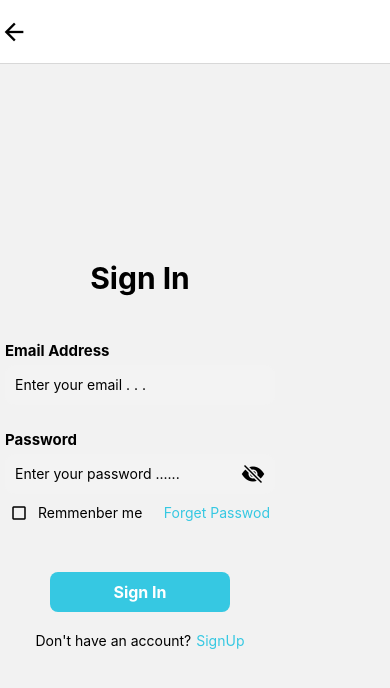
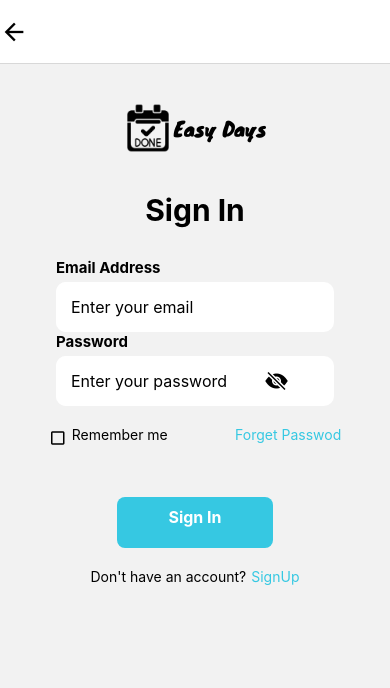
Before and after one commit to NyiWai/easy_days, a React Native app: screen /SignIn in a window 390 px wide. Shown: the top 688 px of the page. Built offline with nearby package versions, Linux system fonts and the light colour scheme.

Commit message:
28 8 1st commit

```diff
--- a/Components/SignIn.jsx
+++ b/Components/SignIn.jsx
@@ -3,13 +3,23 @@ import Ionicons from '@expo/vector-icons/Ionicons';
 import MaterialIcons from '@expo/vector-icons/MaterialIcons';
 import { useNavigation, NavigationContainer } from '@react-navigation/native';
 import { createNativeStackNavigator } from '@react-navigation/native-stack';
-import { View, Text, TextInput, Pressable, StyleSheet, TouchableOpacity, KeyboardAvoidingView } from 'react-native';
+import { View, Text, TextInput, Pressable, StyleSheet, TouchableOpacity, KeyboardAvoidingView, Image } from 'react-native';
+import Knewave from '../assets/Fonts/Knewave/Knewave-Regular.ttf';
+import { useFonts } from 'expo-font';
 
 const SignIn = ({ navigation }) => {
     const [username, setUsername] = useState('');
     const [password, setPassword] = useState('');
     const [isPasswordVisible, setIsPasswordVisible] = useState(false);
     const [isCheckBoxOn, setIsCheckBoxOn] = useState(false);
+
+    const [fontsLoaded] = useFonts({
+        Knewave: Knewave
+    })
+
+    if (!fontsLoaded) {
+        return null; // Handle loading state
+    }
 
     const handleLogin = () => {
         // Implement your login logic here
@@ -21,34 +31,38 @@ const SignIn = ({ navigation }) => {
         // <KeyboardAvoidingView behavior="padding" style={{ flex: 1 }}>
 
         <View style={styles.container}>
-
+            <View style={styles.Logo}>
+              <Image style={{ width: 50, height: 50 }}
+                source={require('../Imgs/done_8476811.png')}
+              />
+              <Text style={styles.Logo_text}>
+                  Easy Days
+              </Text>
+            </View>
             <Text style={styles.title}>Sign In</Text>
 
             <View style={styles.InputsContainer}>
 
                 {/* Email*/}
-                <View style={styles.InputContainer}>
                 <Text style={styles.label}>Email Address</Text>
-
                 <View style={styles.passwordEyeContainer}>
                     <TextInput
                         style={styles.input}
-                            placeholder="Enter your email . . ."
+                        placeholder="Enter your email "
                         value={username}
                         onChangeText={setUsername}
                     />
                 </View>
-                </View>
 
 
                 {/* Password field  */}
-                <View style={styles.InputContainer} >
+
                 <Text style={styles.label}>Password</Text>
 
                 <View style={styles.passwordEyeContainer}>
                     <TextInput
                         style={styles.input}
-                            placeholder="Enter your password ......"
+                        placeholder="Enter your password "
                         secureTextEntry={!isPasswordVisible}
                         value={password}
                         onChangeText={setPassword}
@@ -58,17 +72,16 @@ const SignIn = ({ navigation }) => {
                     </TouchableOpacity>
                 </View>
             </View>
-            </View>
 
             <View style={styles.forgetPassContainer}>
                 <View style={styles.checkBoxContainer}>
-                    <TouchableOpacity style={styles.eye} onPress={() => setIsCheckBoxOn(!isCheckBoxOn)}>
+                    <TouchableOpacity style={styles.checkBox} onPress={() => setIsCheckBoxOn(!isCheckBoxOn)}>
                         {isCheckBoxOn ?
                         <MaterialIcons name="check-box" size={18} color="black" />:
                         <MaterialIcons name="check-box-outline-blank" size={18} color="black" />
                         }
                     </TouchableOpacity>
-                    <Text>Remmenber me</Text>
+                    <Text>Remember me</Text>
                 </View>
                 <TouchableOpacity onPress={() => navigation.navigate('AfterWelcome')}>
                     <Text style={styles.LinkText}>Forget Passwod</Text>
@@ -93,10 +106,10 @@ const SignIn = ({ navigation }) => {
 
 const styles = StyleSheet.create({
     container: {
-        width: 280,
         flex: 1,
-        justifyContent: 'center',
+        // justifyContent: 'center',
         alignItems: 'center',
+        marginTop: '10%',
     },
     title: {
         fontSize: 30,
@@ -104,51 +117,78 @@ const styles = StyleSheet.create({
         marginBottom: 30,
 
     },
-    InputsContainer: {
-        width: 270,
+    Logo: {
+        flexDirection: 'row',
+        alignItems: 'center',
+        marginBottom: '10%',
+    },
+    Logo_text: {
+        fontFamily: 'Knewave',
+        fontSize: 20,
     },
     label: {
         fontSize: 15,
         fontWeight: 'bold',
         paddingBottom: 5,
+        // marginLeft: '5%',
     },
     InputContainer: {
-        paddingTop: 15,
-        paddingBottom: 10,
+        width: '85%',
+        // position: 'relative',
+        // paddingTop: 15,
+        // paddingBottom: 10,
     },
     passwordEyeContainer: {
-        backgroundColor:'#F3F3F3',
+        // marginLeft: '5%',
+        width: '100%',
+        position: 'relative',
+
+        backgroundColor:'#FFF',
         borderRadius: 10,
         flexDirection: 'row',
         alignItems: 'center',
-        justifyContent: 'space-between',
+        // justifyContent: 'space-between',
+
     },
     eye: {
-        paddingRight: 10,
+        // marginLeft: '5%',
+        position: 'absolute',
+        marginLeft: '75%'
+        // right: '5%',
     },
+
     input: {
-        height: 40,
-        width: 230,
-        padding: 10,
-
+        // paddingVertical: 12,
+        backgroundColor: '#fff',
+        padding: 15,
+        paddingLeft: 15,
+        borderRadius: 10,
+        fontSize: 16,
+        width: '85%',
     },
     checkBoxContainer:{
         flexDirection: 'row',
     },
+    checkBox: {
+        marginRight: 5,
+        marginTop: 3,
+    },
     forgetPassContainer: {
-        width: 260,
+        marginTop: '5%',
+        width: '75%',
         flexDirection: 'row',
-        alignItems: 'center',
         justifyContent: 'space-between',
         marginBottom: 30,
     },
     button: {
-        width: 180,
+        width: '40%',
+        height: '7%',
         backgroundColor: '#36C8E2',
         borderRadius: 8,
         alignItems: 'center',
         padding: 10,
         margin: 20,
+
     },
     buttonText: {
         color: 'white',
--- a/Components/SignUp.jsx
+++ b/Components/SignUp.jsx
@@ -3,13 +3,23 @@ import Ionicons from '@expo/vector-icons/Ionicons';
 import MaterialIcons from '@expo/vector-icons/MaterialIcons';
 import { useNavigation, NavigationContainer } from '@react-navigation/native';
 import { createNativeStackNavigator } from '@react-navigation/native-stack';
-import { View, Text, TextInput, Pressable, StyleSheet, TouchableOpacity, KeyboardAvoidingView } from 'react-native';
+import { View, Text, TextInput, Pressable, StyleSheet, TouchableOpacity, KeyboardAvoidingView, Image } from 'react-native';
+import Knewave from '../assets/Fonts/Knewave/Knewave-Regular.ttf';
+import { useFonts } from 'expo-font';
 
 const SingUp = ({ navigation }) => {
   const [username, setUsername] = useState('');
   const [password, setPassword] = useState('');
   const [isPassword1Visible, setIsPassword1Visible] = useState(false);
   const [isPassword2Visible, setIsPassword2Visible] = useState(false);
+
+  const [fontsLoaded] = useFonts({
+    Knewave: Knewave
+  })
+
+  if (!fontsLoaded) {
+      return null; // Handle loading state
+  }
 
 
   const handleLogin = () => {
@@ -23,6 +33,14 @@ const SingUp = ({ navigation }) => {
 
     <View style={styles.container}>
       <View style={styles.headerContainer}>
+        <View style={styles.Logo}>
+          <Image style={{ width: 50, height: 50 }}
+            source={require('../Imgs/done_8476811.png')}
+          />
+          <Text style={styles.Logo_text}>
+              Easy Days
+          </Text>
+        </View>
         <Text style={styles.title}>Welcome Onboard!</Text>
         <Text>Let’s help you keep up with your tasks.</Text>
       </View>
@@ -36,7 +54,7 @@ const SingUp = ({ navigation }) => {
           <View style={styles.passwordEyeContainer}>
             <TextInput
               style={styles.input}
-              placeholder="Enter your full Name . . ."
+              placeholder="Enter your full Name"
               value={username}
               onChangeText={setUsername}
             />
@@ -50,7 +68,7 @@ const SingUp = ({ navigation }) => {
           <View style={styles.passwordEyeContainer}>
             <TextInput
               style={styles.input}
-              placeholder="Enter your email . . ."
+              placeholder="Enter your email"
               value={username}
               onChangeText={setUsername}
             />
@@ -64,7 +82,7 @@ const SingUp = ({ navigation }) => {
           <View style={styles.passwordEyeContainer}>
             <TextInput
               style={styles.input}
-              placeholder="Enter your password . . ."
+              placeholder="Enter your password"
               secureTextEntry={!isPassword1Visible}
               value={password}
               onChangeText={setPassword}
@@ -82,7 +100,7 @@ const SingUp = ({ navigation }) => {
           <View style={styles.passwordEyeContainer}>
             <TextInput
               style={styles.input}
-              placeholder="Re-enter your password . . ."
+              placeholder="Re-enter your password"
               secureTextEntry={!isPassword2Visible}
               value={password}
               onChangeText={setPassword}
@@ -112,9 +130,8 @@ const SingUp = ({ navigation }) => {
 
 const styles = StyleSheet.create({
   container: {
-    width: 280,
     flex: 1,
-    justifyContent: 'center',
+    // justifyContent: 'center',
     alignItems: 'center',
   },
   headerContainer: {
@@ -129,58 +146,83 @@ const styles = StyleSheet.create({
     marginBottom: 5,
 
   },
+  Logo: {
+    flexDirection: 'row',
+    alignItems: 'center',
+    marginBottom: '5%',
+    marginTop: '5%',
+  },
+
+  Logo_text: {
+    fontFamily: 'Knewave',
+    fontSize: 20,
+  },
+
   InputsContainer: {
-    width: 310,
+    width: '85%'
   },
+
   label: {
     fontSize: 15,
     fontWeight: 'bold',
     paddingBottom: 5,
   },
-  InputContainer: {
-    padding: 15,
-  },
+
   passwordEyeContainer: {
-    backgroundColor: '#F3F3F3',
+    width: '100%',
+    backgroundColor: '#FFF',
     borderRadius: 10,
     flexDirection: 'row',
     alignItems: 'center',
-    justifyContent: 'space-between',
 
   },
   eye: {
-    paddingRight: 10,
+    position: 'absolute',
+    marginLeft: '75%',
   },
   input: {
-    height: 40,
-    width: 230,
-    padding: 10,
+    backgroundColor: '#fff',
+    padding: 15,
+    paddingLeft: 15,
+    borderRadius: 10,
+    fontSize: 16,
+    width: '85%',
 
   },
 
   button: {
-    width: 150,
+    // width: 150,
+    // backgroundColor: '#36C8E2',
+    // borderRadius: 8,
+    // alignItems: 'center',
+    // padding: 10,
+    // marginTop: 50,
+    width: '40%',
+    height: '7%',
     backgroundColor: '#36C8E2',
     borderRadius: 8,
     alignItems: 'center',
     padding: 10,
-    marginTop: 50,
+    margin: 20,
   },
+
   buttonText: {
     color: 'white',
     fontSize: 16,
     fontWeight: 'bold',
   },
+
   linkContainer: {
     padding:10,
     flexDirection: 'row',
     alignItems: 'center',
     justifyContent: 'space-between',
-},
-LinkText: {
-  paddingLeft: 5,
-  color: '#36C8E2',
-}
+  },
+
+  LinkText: {
+    paddingLeft: 5,
+    color: '#36C8E2',
+  }
 });
 
 export default SingUp;
```
Lines whose indentation alone changed are shown as unchanged.
